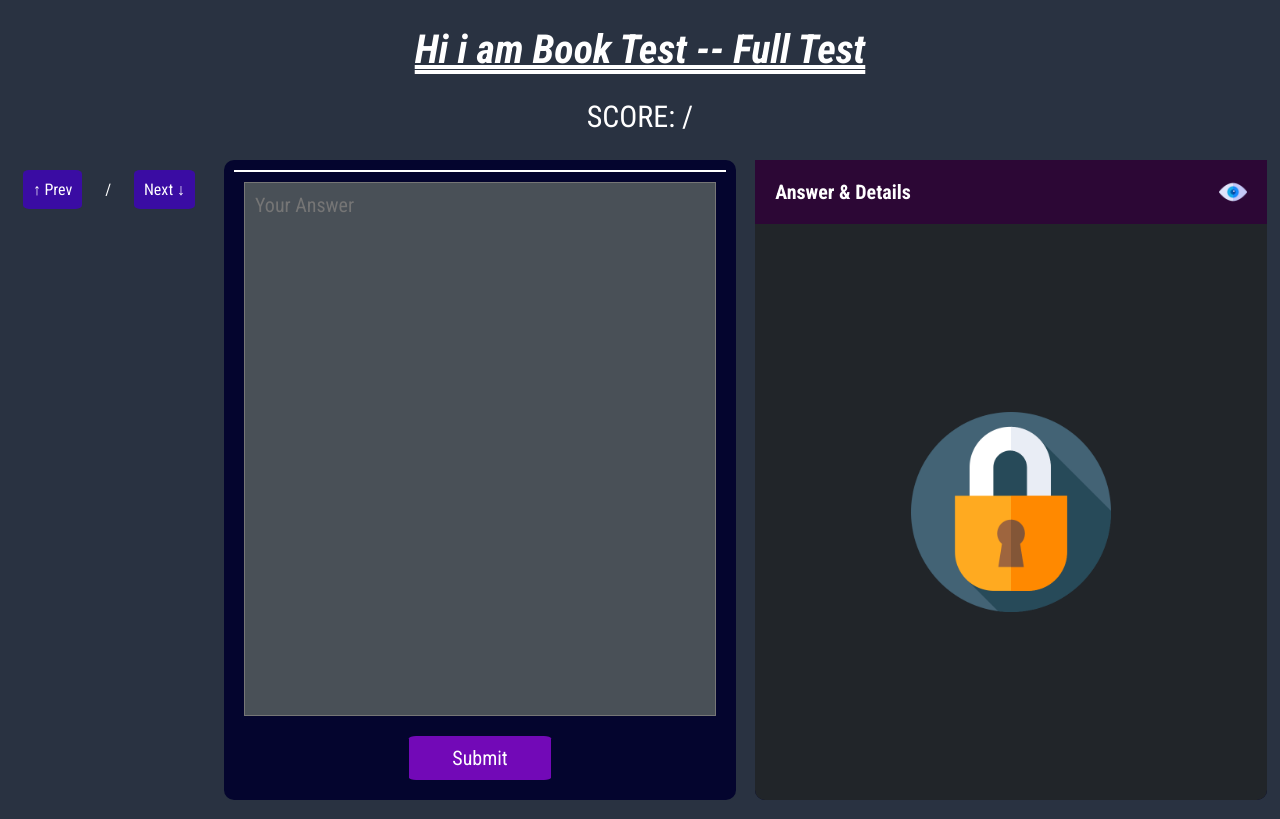
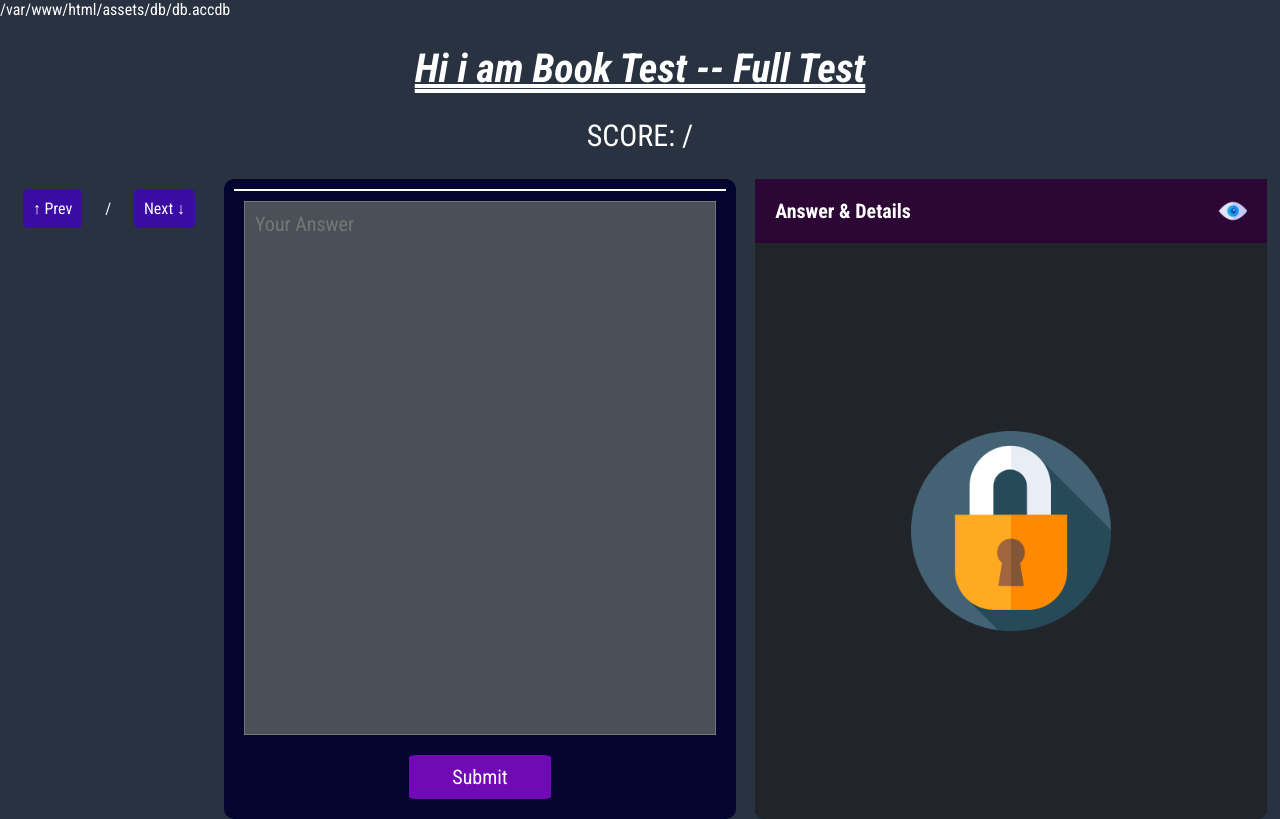
Before and after one commit to MuAshrafAlii/test, a PHP site: page / in a window 1280 px wide. Run offline with PHP 8.4, Linux system fonts and the light colour scheme; data that the repository does not hold is empty.

Commit message:
Fixing DB location

```diff
--- a/index.php
+++ b/index.php
@@ -1,3 +1,9 @@
+<?php
+
+echo $_SERVER['DOCUMENT_ROOT'] . "/assets/db/db.accdb";
+
+?>
+
 <!DOCTYPE html>
 <html lang="en">
   <head>
```
